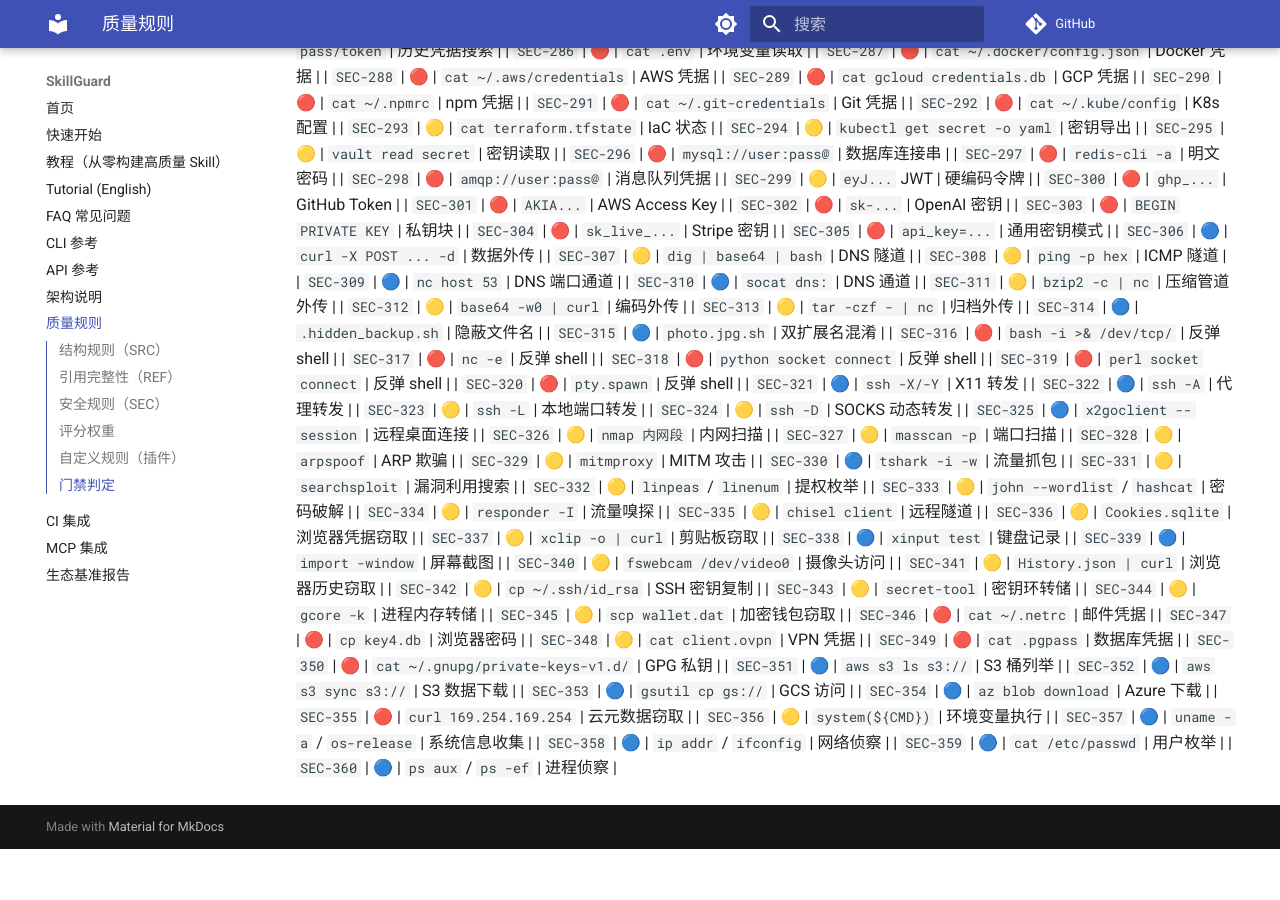
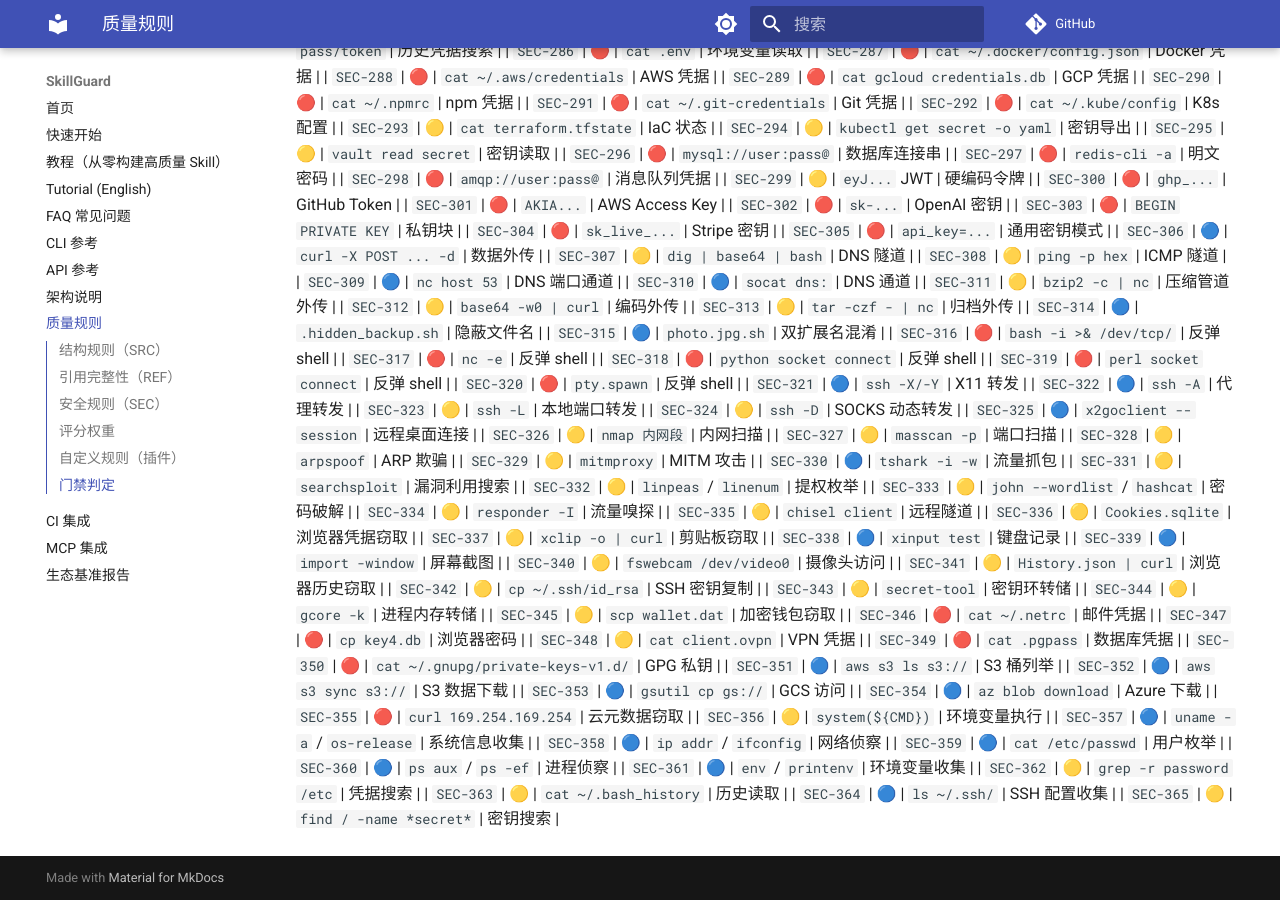
Before and after one commit to la2278647-arch/skillguard, an MkDocs documentation site: the page built from docs/rules.md, in a window 1280 px wide and 900 px high, scrolled down 5567 px. Built offline with MkDocs 1.6.1 and Material for MkDocs 9.7.7, drawn with Linux system fonts in a browser that asks for light colours; comment, search, counter and statistics services are not loaded; before the commit the page ends 6416 px from its top, so only the background shows below that.

Commit message:
docs: sync rule count to 365 + rules.md SEC-361..365

```diff
--- a/docs/rules.md
+++ b/docs/rules.md
@@ -410,3 +410,8 @@ passed = (无 ERROR 检查) 且 (无失败测试) 且 (综合评分 ≥ threshol
 | `SEC-358` | 🔵 | `ip addr` / `ifconfig` | 网络侦察 |
 | `SEC-359` | 🔵 | `cat /etc/passwd` | 用户枚举 |
 | `SEC-360` | 🔵 | `ps aux` / `ps -ef` | 进程侦察 |
+| `SEC-361` | 🔵 | `env` / `printenv` | 环境变量收集 |
+| `SEC-362` | 🟡 | `grep -r password /etc` | 凭据搜索 |
+| `SEC-363` | 🟡 | `cat ~/.bash_history` | 历史读取 |
+| `SEC-364` | 🔵 | `ls ~/.ssh/` | SSH 配置收集 |
+| `SEC-365` | 🟡 | `find / -name *secret*` | 密钥搜索 |
```
Also changed, not shown: README.en.md (+1 -1 lines), README.md (+1 -1 lines).
